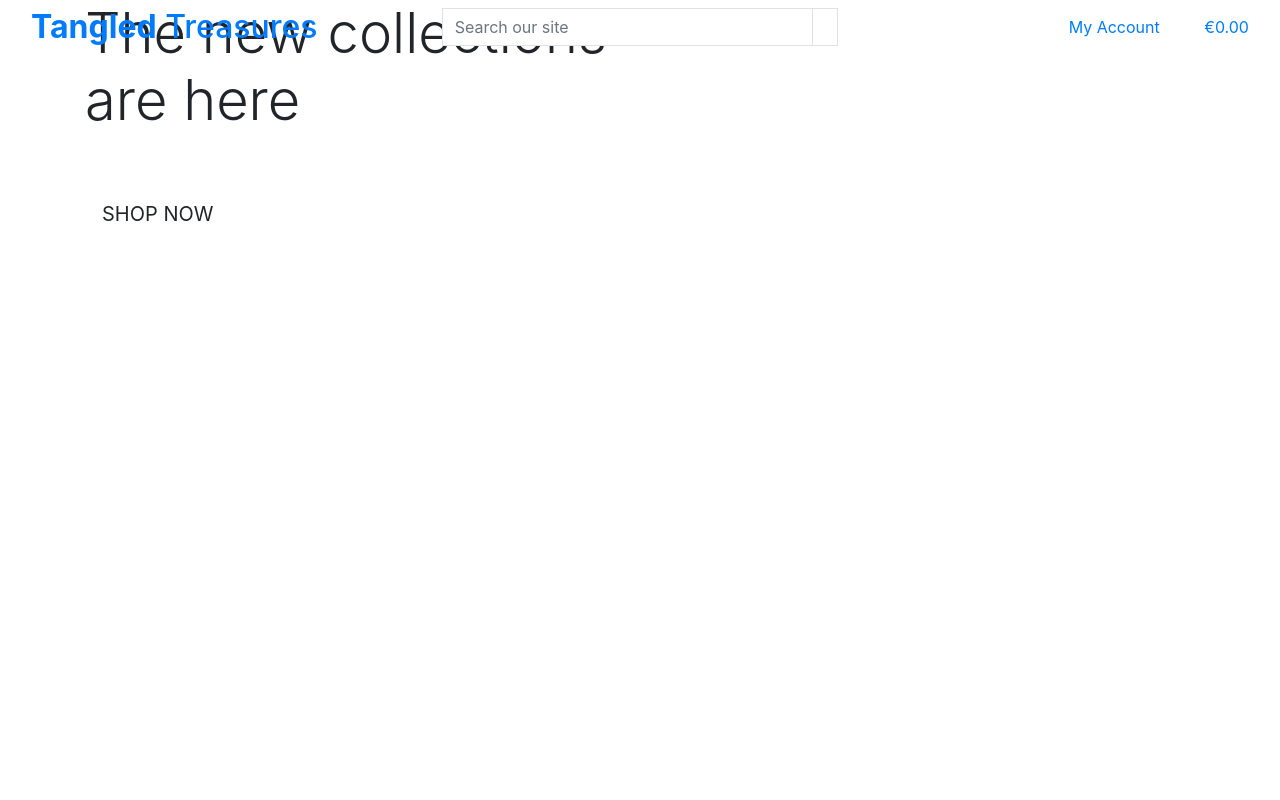
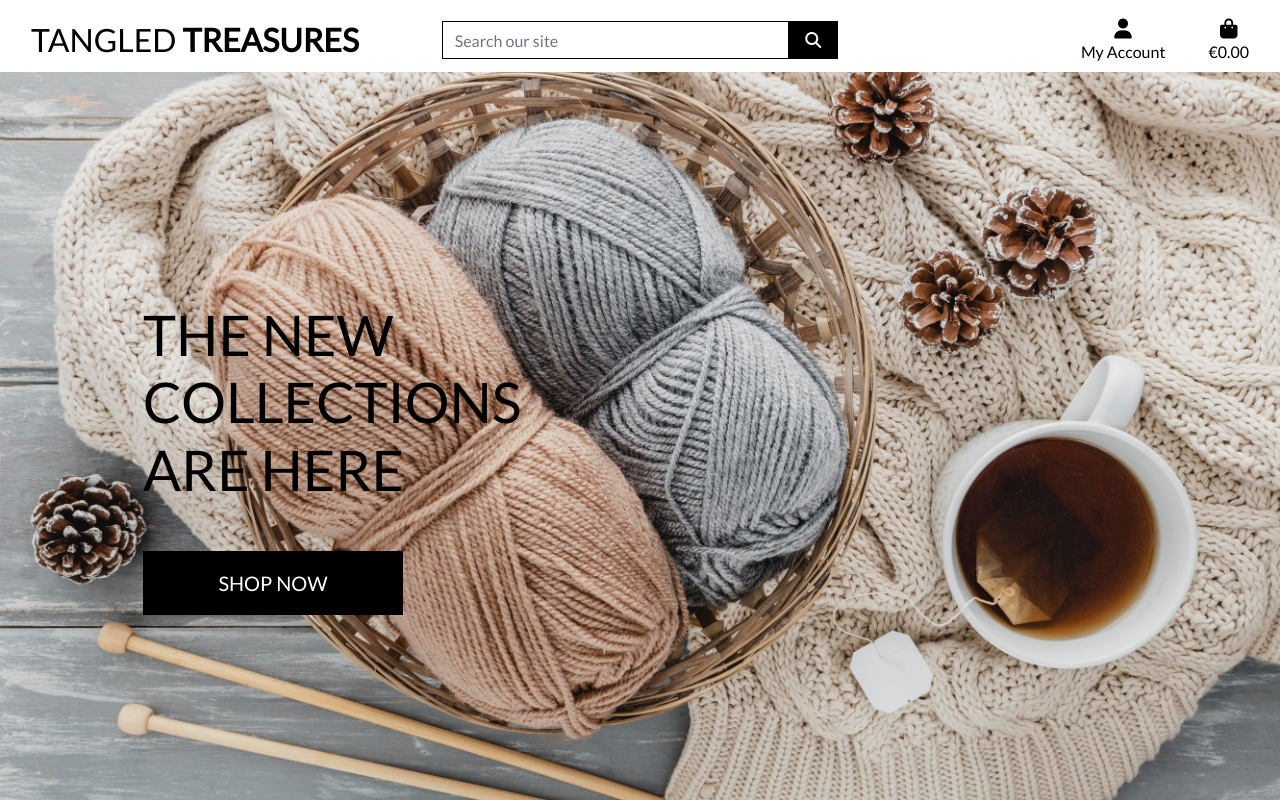
Before and after one commit to ValeP314/pp5-tangled-treasures, a Django app: page / in a window 1280 px wide. Run offline with Django 3.2, Linux system fonts and the light colour scheme; some libraries are stand-ins or nearby versions.

Commit message:
Completed homepage header and CSS

```diff
--- /dev/null
+++ b/static/css/base.css
@@ -0,0 +1,81 @@
+html {
+    height: 100%;
+}
+
+body {
+    background: url('/media/homepage.jpg') no-repeat center center fixed;
+    background-size: cover;
+    height: calc(100vh - 164px);
+    color: #555;
+    font-family: 'Lato';
+}
+
+/* from Bulma */
+.icon {
+    align-items: center;
+    display: inline-flex;
+    justify-content: center;
+    height: 1.5rem;
+    width: 1.5rem;
+}
+
+.logo-font {
+    text-transform: uppercase;
+}
+
+.main-logo-link {
+    width: fit-content;
+}
+
+.shop-now-button {
+    background: black;
+    color: white;
+    min-width: 260px;
+}
+
+.btn-black {
+    background: black;
+    color: white;
+}
+
+.shop-now-button:hover,
+.shop-now-button:active,
+.shop-now-button:focus,
+.btn-black:hover,
+.btn-black:active,
+.btn-black:focus {
+    background: #222;
+    color: white;
+}
+
+.text-black {
+    color: #000 !important;
+}
+
+.border-black {
+    border: 1px solid black !important;
+}
+
+/* -------------------------------- Media Queries */
+
+/* Slightly larger container on xl screens */
+@media (min-width: 1200px) {
+  .container {
+    max-width: 80%;
+  }
+}
+
+/* fixed top navbar only on medium and up */
+@media (min-width: 992px) {
+    .fixed-top-desktop-only {
+        position: fixed;
+        top: 0;
+        right: 0;
+        left: 0;
+        z-index: 1030;
+    }
+
+    .header-container {
+        padding-top: 164px;
+    }
+}
--- a/tangled_treasures/settings.py
+++ b/tangled_treasures/settings.py
@@ -148,6 +148,10 @@ USE_TZ = True
 # https://docs.djangoproject.com/en/3.2/howto/static-files/
 
 STATIC_URL = '/static/'
+STATICFILES_DIRS = (os.path.join(BASE_DIR, 'static'),)
+
+MEDIA_URL = '/media/'
+MEDIA_ROOT = os.path.join(BASE_DIR, 'media')
 
 # Default primary key field type
 # https://docs.djangoproject.com/en/3.2/ref/settings/#default-auto-field
--- a/tangled_treasures/urls.py
+++ b/tangled_treasures/urls.py
@@ -15,9 +15,11 @@ Including another URLconf
 """
 from django.contrib import admin
 from django.urls import path, include
+from django.conf import settings
+from django.conf.urls.static import static
 
 urlpatterns = [
     path('admin/', admin.site.urls),
     path('accounts/', include('allauth.urls')),
     path('', include('home.urls')),
-]
+] + static(settings.MEDIA_URL, document_root=settings.MEDIA_ROOT)
--- a/templates/base.html
+++ b/templates/base.html
@@ -4,42 +4,28 @@
 <html lang="en">
   <head>
     {% block meta %}
-    <meta http-equiv="X-UA-Compatible" content="ie=edge" />
-    <meta charset="utf-8" />
-    <meta name="viewport" content="width=device-width, initial-scale=1, shrink-to-fit=no" />
+        <meta http-equiv="X-UA-Compatible" content="ie=edge" />
+        <meta charset="utf-8" />
+        <meta name="viewport" content="width=device-width, initial-scale=1, shrink-to-fit=no" />
     {% endblock %}
 
     {% block extra_meta %}
     {% endblock %}
 
     {% block corecss %}
-    <link
-      rel="stylesheet"
-      href="https://stackpath.bootstrapcdn.com/bootstrap/4.4.1/css/bootstrap.min.css"
-      integrity="sha384-Vkoo8x4CGsO3+Hhxv8T/Q5PaXtkKtu6ug5TOeNV6gBiFeWPGFN9MuhOf23Q9Ifjh"
-      crossorigin="anonymous"
-    />
+        <link rel="stylesheet" href="https://stackpath.bootstrapcdn.com/bootstrap/4.4.1/css/bootstrap.min.css" integrity="sha384-Vkoo8x4CGsO3+Hhxv8T/Q5PaXtkKtu6ug5TOeNV6gBiFeWPGFN9MuhOf23Q9Ifjh" crossorigin="anonymous"/>
+        <link rel="stylesheet" href="https://fonts.googleapis.com/css2?family=Lato&display=swap" >
+        <link rel="stylesheet" href="{% static 'css/base.css' %}">
     {% endblock %}
 
     {% block extra_css %}
     {% endblock %}
 
     {% block corejs %}
-    <script
-      src="https://cdn.jsdelivr.net/npm/jquery@3.5.1/dist/jquery.min.js"
-      integrity="sha256-9/aliU8dGd2tb6OSsuzixeV4y/faTqgFtohetphbbj0="
-      crossorigin="anonymous"
-    ></script>
-    <script
-      src="https://cdn.jsdelivr.net/npm/popper.js@1.16.0/dist/umd/popper.min.js"
-      integrity="sha384-Q6E9RHvbIyZFJoft+2mJbHaEWldlvI9IOYy5n3zV9zzTtmI3UksdQRVvoxMfooAo"
-      crossorigin="anonymous"
-    ></script>
-    <script
-      src="https://stackpath.bootstrapcdn.com/bootstrap/4.4.1/js/bootstrap.min.js"
-      integrity="sha384-wfSDF2E50Y2D1uUdj0O3uMBJnjuUD4Ih7YwaYd1iqfktj0Uod8GCExl3Og8ifwB6"
-      crossorigin="anonymous"
-    ></script>
+        <script src="https://kit.fontawesome.com/68e9759d6c.js" crossorigin="anonymous"></script>
+        <script src="https://cdn.jsdelivr.net/npm/jquery@3.5.1/dist/jquery.min.js" integrity="sha256-9/aliU8dGd2tb6OSsuzixeV4y/faTqgFtohetphbbj0=" crossorigin="anonymous"></script>
+        <script src="https://cdn.jsdelivr.net/npm/popper.js@1.16.0/dist/umd/popper.min.js" integrity="sha384-Q6E9RHvbIyZFJoft+2mJbHaEWldlvI9IOYy5n3zV9zzTtmI3UksdQRVvoxMfooAo" crossorigin="anonymous"></script>
+        <script src="https://stackpath.bootstrapcdn.com/bootstrap/4.4.1/js/bootstrap.min.js" integrity="sha384-wfSDF2E50Y2D1uUdj0O3uMBJnjuUD4Ih7YwaYd1iqfktj0Uod8GCExl3Og8ifwB6" crossorigin="anonymous"></script>
     {% endblock %}
 
     {% block extra_js %}
@@ -53,10 +39,10 @@
 
   <body>
     <header class="container-fluid fixed-top">
-        <div class="row">
+        <div id="topnav" class="row bg-white pt-lg-2 d-none d-lg-flex">
             <div class="col-12 col-lg-4 my-auto py-1 py-lg-0 text-center text-lg-left">
                 <a href="{% url 'home' %}" class="nav-link main-logo-link">
-                    <h2 class="logo-font text-black my-0"><strong>Tangled</strong> Treasures</h2>
+                    <h2 class="logo-font text-black my-0">Tangled <strong>Treasures</strong></h2>
                 </a>
             </div>
             <div class="col-12 col-lg-4 my-auto py-1 py-lg-0">
```
Also changed, not shown: media/homepage.jpg (added).
